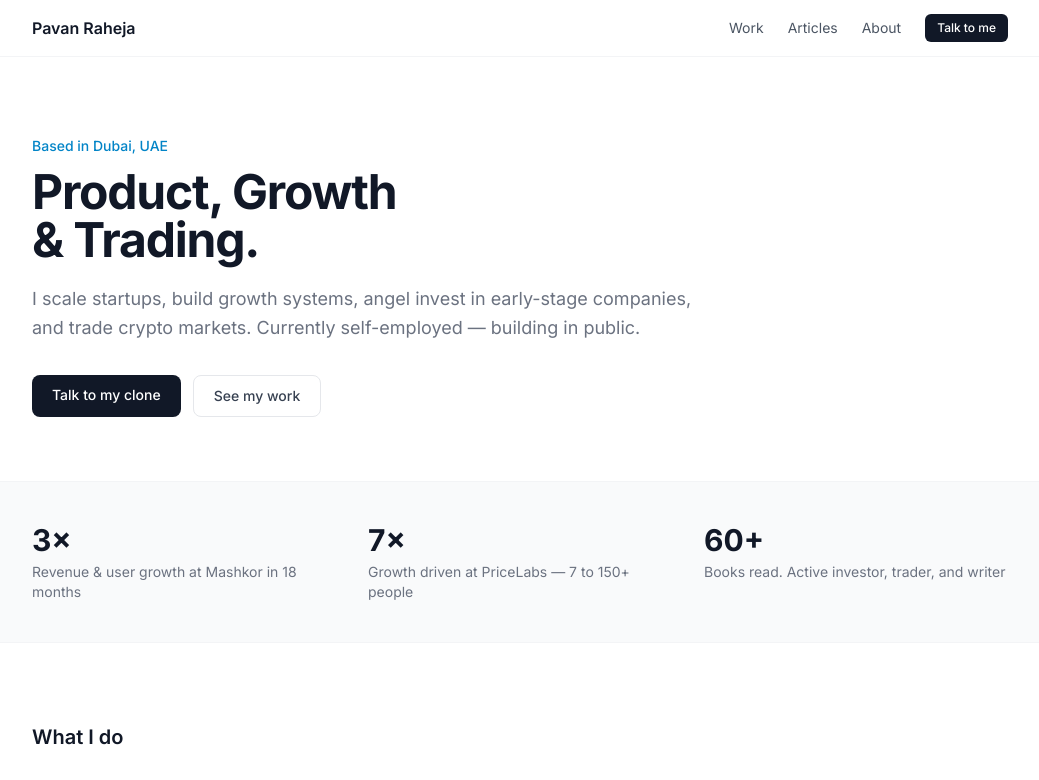
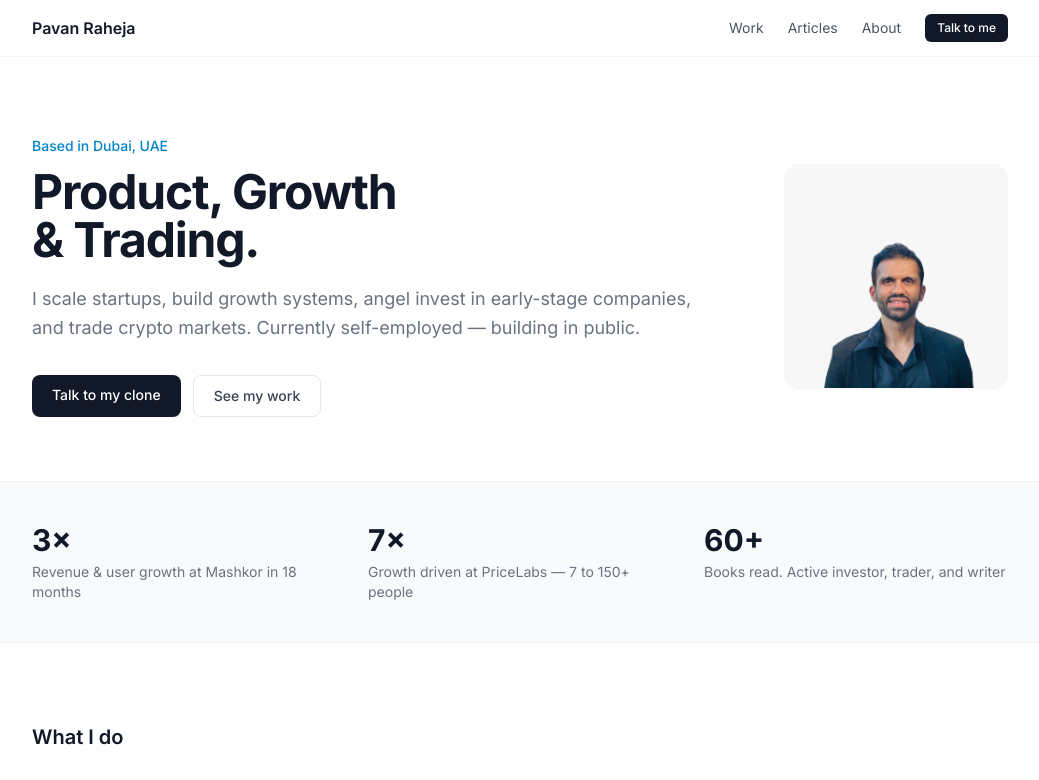
Before and after one commit to pavanraheja/pavan-blog, an Astro site: page / in a window 1280 px wide. Shown: the top 780 px of the page, without its empty margins (120-1159 px from the left). Built offline with nearby package versions, Linux system fonts and the light colour scheme; Astro itself is replaced by a stand-in of ours.

Commit message:
Add profile photo to homepage hero and about page

```diff
--- a/src/pages/about.astro
+++ b/src/pages/about.astro
@@ -5,6 +5,9 @@ import Layout from '@/layouts/Layout.astro';
 <Layout title="About — Pavan Raheja" description="Product & Growth operator based in Dubai. Learning daily, growing daily.">
   <section class="max-w-5xl mx-auto px-6 py-20">
     <div class="max-w-2xl">
+      <div class="w-28 h-28 rounded-2xl overflow-hidden bg-gray-100 shadow-sm mb-8">
+        <img src="/pavan.jpg" alt="Pavan Raheja" class="w-full h-full object-cover object-top" />
+      </div>
       <h1 class="text-4xl font-bold text-gray-900 mb-6">About</h1>
 
       <div class="prose prose-gray max-w-none space-y-5 text-gray-600 leading-relaxed">
--- a/src/pages/index.astro
+++ b/src/pages/index.astro
@@ -6,7 +6,9 @@ import ChatWidget from '@/components/ChatWidget.astro';
 <Layout>
   <!-- Hero -->
   <section class="max-w-5xl mx-auto px-6 pt-20 pb-16">
-    <div class="max-w-2xl">
+    <div class="flex flex-col-reverse sm:flex-row items-center gap-10 sm:gap-16">
+      <!-- Text -->
+      <div class="flex-1">
         <p class="text-sm text-brand-600 font-medium mb-3">Based in Dubai, UAE</p>
         <h1 class="text-4xl sm:text-5xl font-bold text-gray-900 leading-tight tracking-tight">
           Product, Growth<br />& Trading.
@@ -28,6 +30,17 @@ import ChatWidget from '@/components/ChatWidget.astro';
           >
             See my work
           </a>
+        </div>
+      </div>
+      <!-- Photo -->
+      <div class="flex-shrink-0">
+        <div class="w-44 h-44 sm:w-56 sm:h-56 rounded-2xl overflow-hidden bg-gray-100 shadow-sm">
+          <img
+            src="/pavan.jpg"
+            alt="Pavan Raheja"
+            class="w-full h-full object-cover object-top"
+          />
+        </div>
       </div>
     </div>
   </section>
```
Also changed, not shown: public/pavan.jpg (added). Lines whose indentation alone changed are shown as unchanged.
